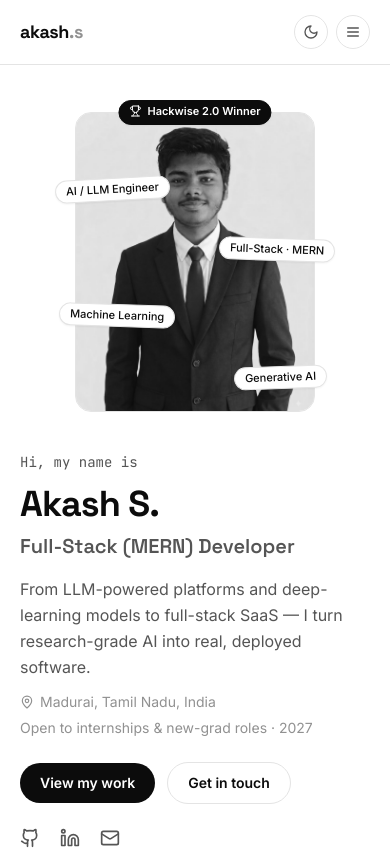
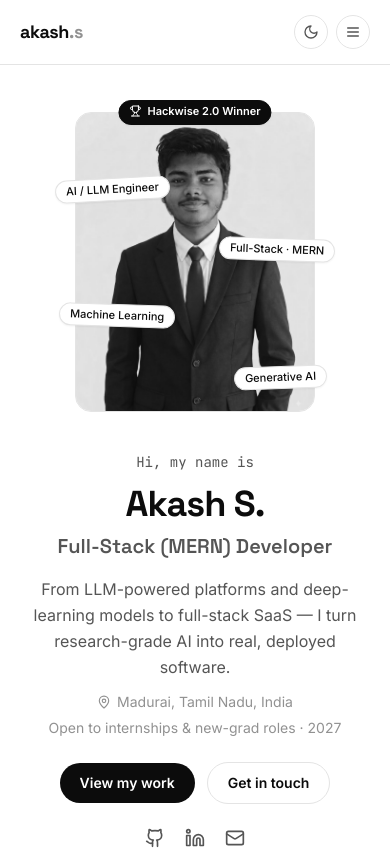
Before and after one commit to akash02062005/PORTFOLIO_AKASH-S, a React (Vite) app: page / in a window 390 px wide. Shown: the top 850 px of the page. Built offline with nearby package versions, Linux system fonts and the light colour scheme.

Commit message:
Update section components with content and styling improvements

```diff
--- a/src/components/sections/BlogTeaser.jsx
+++ b/src/components/sections/BlogTeaser.jsx
@@ -25,7 +25,7 @@ export default function BlogTeaser() {
           </a>
         ))}
       </div>
-      <a href="#/blog" className="btn btn-ghost mt-8">
+      <a href="#/blog" className="btn btn-ghost mt-8 w-full sm:w-auto">
         All posts <ArrowRight size={15} />
       </a>
     </Section>
--- a/src/components/sections/CredentialsTeaser.jsx
+++ b/src/components/sections/CredentialsTeaser.jsx
@@ -19,10 +19,10 @@ export default function CredentialsTeaser() {
         title="Key certifications"
         subtitle={`The latest of ${proCertCount}+ professional certifications across ${proIssuerCount} platforms.`}
       />
-      <ol className="relative ml-2 border-l border-line">
+      <ol className="relative ml-1.5 border-l border-line sm:ml-2">
         {featured.map((c) => (
-          <li key={c.title} className="relative mb-8 ml-5 last:mb-0 sm:ml-8">
-            <span className="absolute -left-[27px] top-1 h-2.5 w-2.5 rounded-full border-2 border-paper bg-ink sm:-left-[39px]" />
+          <li key={c.title} className="relative mb-9 ml-6 pr-1 last:mb-0 sm:ml-8">
+            <span className="absolute -left-[31px] top-1 h-2.5 w-2.5 rounded-full border-2 border-paper bg-ink sm:-left-[39px]" />
             <p className="font-mono text-xs uppercase tracking-wider text-faint">{c.date}</p>
             <p className="mt-1 inline-flex items-center gap-2 font-display font-semibold">
               <BadgeCheck size={15} className="shrink-0 text-muted" /> {c.title}
@@ -38,7 +38,7 @@ export default function CredentialsTeaser() {
           </a>
         ))}
       </div>
-      <a href="#/certificates" className="btn btn-ghost mt-8">
+      <a href="#/certificates" className="btn btn-ghost mt-8 w-full sm:w-auto">
         All {proCertCount} certificates <ArrowRight size={15} />
       </a>
     </Section>
--- a/src/components/sections/EventsTeaser.jsx
+++ b/src/components/sections/EventsTeaser.jsx
@@ -25,10 +25,10 @@ export default function EventsTeaser() {
         title="Wins, in order"
         subtitle={`${college.length} college & national-level events — ${wins.length} finishing as winner or finalist.`}
       />
-      <ol className="relative ml-2 border-l border-line">
+      <ol className="relative ml-1.5 border-l border-line sm:ml-2">
         {featured.map((e) => (
-          <li key={e.title} className="relative mb-8 ml-5 last:mb-0 sm:ml-8">
-            <span className="absolute -left-[27px] top-1 h-2.5 w-2.5 rounded-full border-2 border-paper bg-ink sm:-left-[39px]" />
+          <li key={e.title} className="relative mb-9 ml-6 pr-1 last:mb-0 sm:ml-8">
+            <span className="absolute -left-[31px] top-1 h-2.5 w-2.5 rounded-full border-2 border-paper bg-ink sm:-left-[39px]" />
             <p className="font-mono text-xs uppercase tracking-wider text-faint">
               {(e.certs && e.certs[0] && e.certs[0].date) || ''}
             </p>
@@ -43,7 +43,7 @@ export default function EventsTeaser() {
           </li>
         ))}
       </ol>
-      <a href="#/events" className="btn btn-ghost mt-8">
+      <a href="#/events" className="btn btn-ghost mt-8 w-full sm:w-auto">
         All {college.length} competitions <ArrowRight size={15} />
       </a>
     </Section>
--- a/src/components/sections/Hero.jsx
+++ b/src/components/sections/Hero.jsx
@@ -49,24 +49,24 @@ export default function Hero() {
         />
       </div>
 
-      <div className="lg:col-start-1 lg:row-start-1">
+      <div className="text-center lg:col-start-1 lg:row-start-1 lg:text-left">
         <p className="mb-3 font-mono text-sm text-muted">Hi, my name is</p>
         <h1 className="font-display text-4xl font-bold tracking-tight sm:text-6xl">Akash S.</h1>
         <h2 className="mt-2 font-display text-xl font-semibold text-muted sm:text-3xl">
           <RoleRotator />
         </h2>
-        <p className="mt-4 max-w-2xl leading-relaxed text-muted">{profile.tagline}</p>
-        <div className="mt-3 flex flex-wrap items-center gap-x-5 gap-y-1.5 text-sm text-faint">
+        <p className="mx-auto mt-4 max-w-2xl leading-relaxed text-muted lg:mx-0">{profile.tagline}</p>
+        <div className="mt-3 flex flex-wrap items-center justify-center gap-x-5 gap-y-1.5 text-sm text-faint lg:justify-start">
           <span className="inline-flex items-center gap-1.5">
             <MapPin size={14} /> {profile.location}
           </span>
           <span>{profile.availability}</span>
         </div>
-        <div className="mt-6 flex flex-wrap items-center gap-3">
+        <div className="mt-6 flex flex-wrap items-center justify-center gap-3 lg:justify-start">
           <a href="#projects" className="btn btn-solid">View my work</a>
           <a href="#contact" className="btn btn-ghost">Get in touch</a>
         </div>
-        <div className="mt-6 flex items-center gap-5 text-muted">
+        <div className="mt-6 flex items-center justify-center gap-5 text-muted lg:justify-start">
           <a href={profile.socials.github} target="_blank" rel="noreferrer" aria-label="GitHub" className="transition-colors hover:text-ink">
             <Github size={20} />
           </a>
--- a/src/components/sections/Journey.jsx
+++ b/src/components/sections/Journey.jsx
@@ -9,10 +9,10 @@ export default function Journey() {
         title="Where it started"
         subtitle="From a school in Madurai to national hackathon podiums — the milestones that shaped how I build."
       />
-      <ol className="relative ml-2 border-l border-line">
+      <ol className="relative ml-1.5 border-l border-line sm:ml-2">
         {journey.map((j) => (
-          <li key={j.period + j.title} className="relative mb-10 ml-6 last:mb-0">
-            <span className="absolute -left-[30px] top-1.5 h-2.5 w-2.5 rounded-full border-2 border-paper bg-ink" />
+          <li key={j.period + j.title} className="relative mb-9 ml-6 pr-1 last:mb-0 sm:ml-8">
+            <span className="absolute -left-[31px] top-1.5 h-2.5 w-2.5 sm:-left-[39px] rounded-full border-2 border-paper bg-ink" />
             <p className="font-mono text-xs uppercase tracking-wider text-faint">{j.period}</p>
             <h3 className="mt-1 font-display font-semibold">{j.title}</h3>
             <p className="mt-1.5 max-w-2xl text-sm leading-relaxed text-muted">{j.text}</p>
--- a/src/components/sections/Projects.jsx
+++ b/src/components/sections/Projects.jsx
@@ -28,7 +28,7 @@ export default function Projects() {
           </div>
         ))}
       </div>
-      <a href="#/projects" className="btn btn-ghost mt-8">
+      <a href="#/projects" className="btn btn-ghost mt-8 w-full sm:w-auto">
         All {projects.length} projects <ArrowRight size={15} />
       </a>
     </Section>
```
